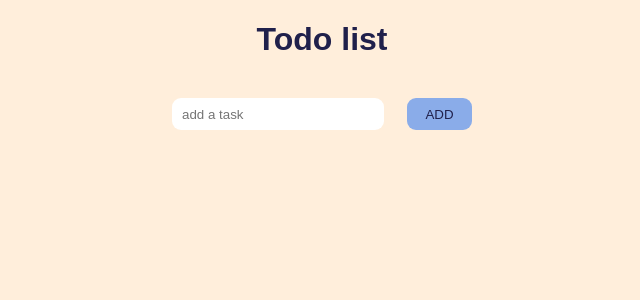
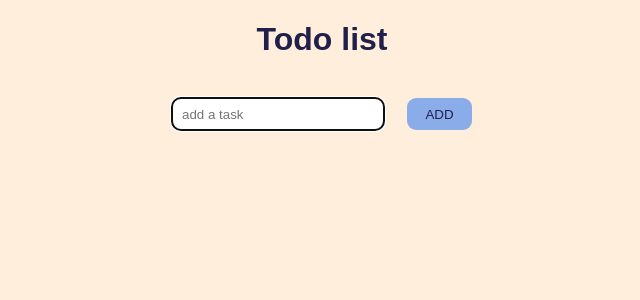
Before and after one commit to anna-kudrow/todo-list-project, a React (Vite) app: page / in a window 1280 px wide. Shown: the top 300 px of the page, without its empty margins (318-958 px from the left). Built offline with nearby package versions, Linux system fonts and the light colour scheme.

Commit message:
added avtofocus but with errors

```diff
--- a/src/components/Todo/Todo.tsx
+++ b/src/components/Todo/Todo.tsx
@@ -3,6 +3,8 @@ import Button from '../Button/Button';
 import './Todo.css';
 import TodoItem from '../TodoItem/TodoItem';
 import {TodoItemType} from '../../types/TodoItem.type';
+import {useRef} from 'react';
+import {useEffect} from 'react';
 
 function Todo() {
     const [todoList, setTodoList] = useState<TodoItemType[]>([]);
@@ -34,6 +36,7 @@ function Todo() {
             const newList = [...todoList, newItem];
             setTodoList(newList);
             setInputValue('');
+            inputRef.current.focus();
         }
     }
 
@@ -49,6 +52,7 @@ function Todo() {
 
     function handleDelete(id: number): void {
         setTodoList(todoList.filter(task => task.id !== id));
+        inputRef.current.focus();
     }
 
     function handleUpdateStatus(id: number): void {
@@ -65,7 +69,14 @@ function Todo() {
         });
         setEditMode(true);
         setEditItemIndex(id);
+        inputRef.current.focus();
     }
+
+    const inputRef = useRef(null);
+
+    useEffect(() => {
+        inputRef.current.focus();
+    }, []);
 
     return (
         <>
@@ -74,6 +85,7 @@ function Todo() {
                 <div className="todo-field">
                     <input
                         type="text"
+                        ref={inputRef}
                         className="todo-input"
                         onChange={updateInput}
                         placeholder="add a task"
```
